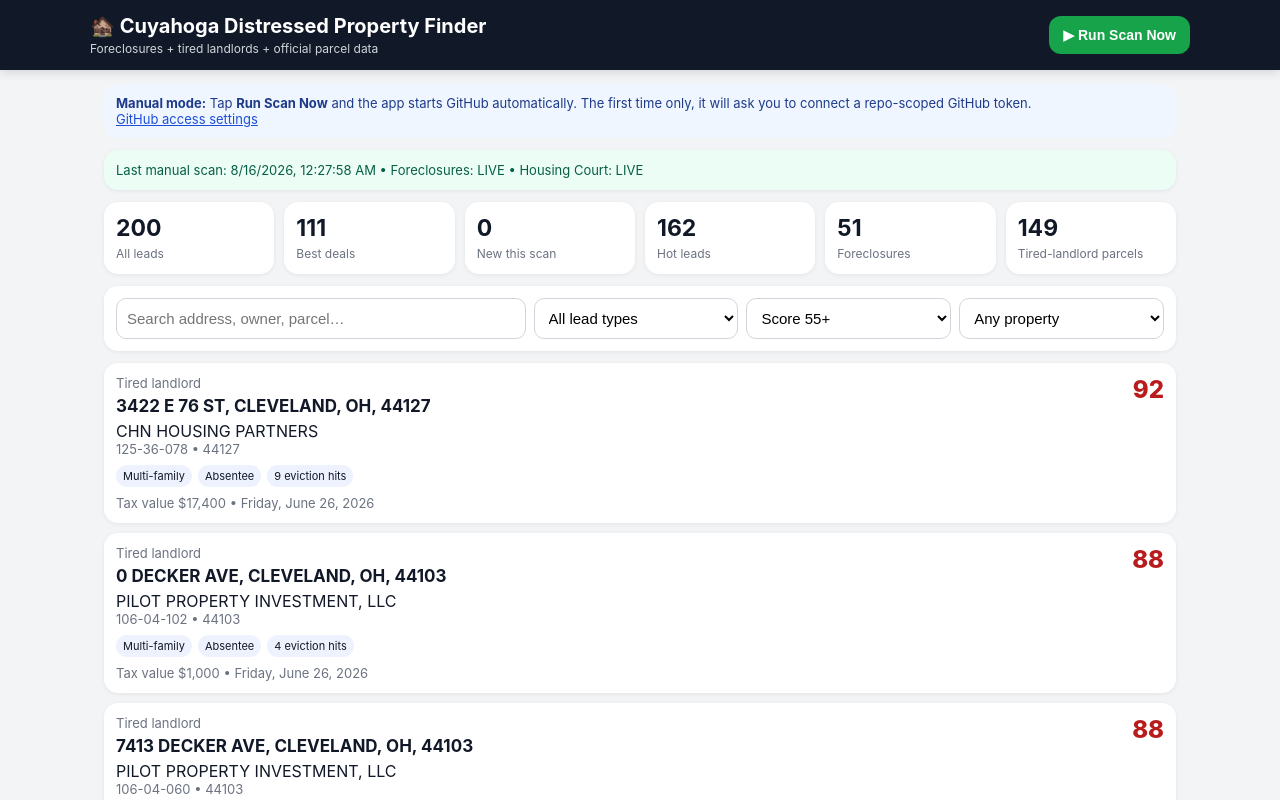
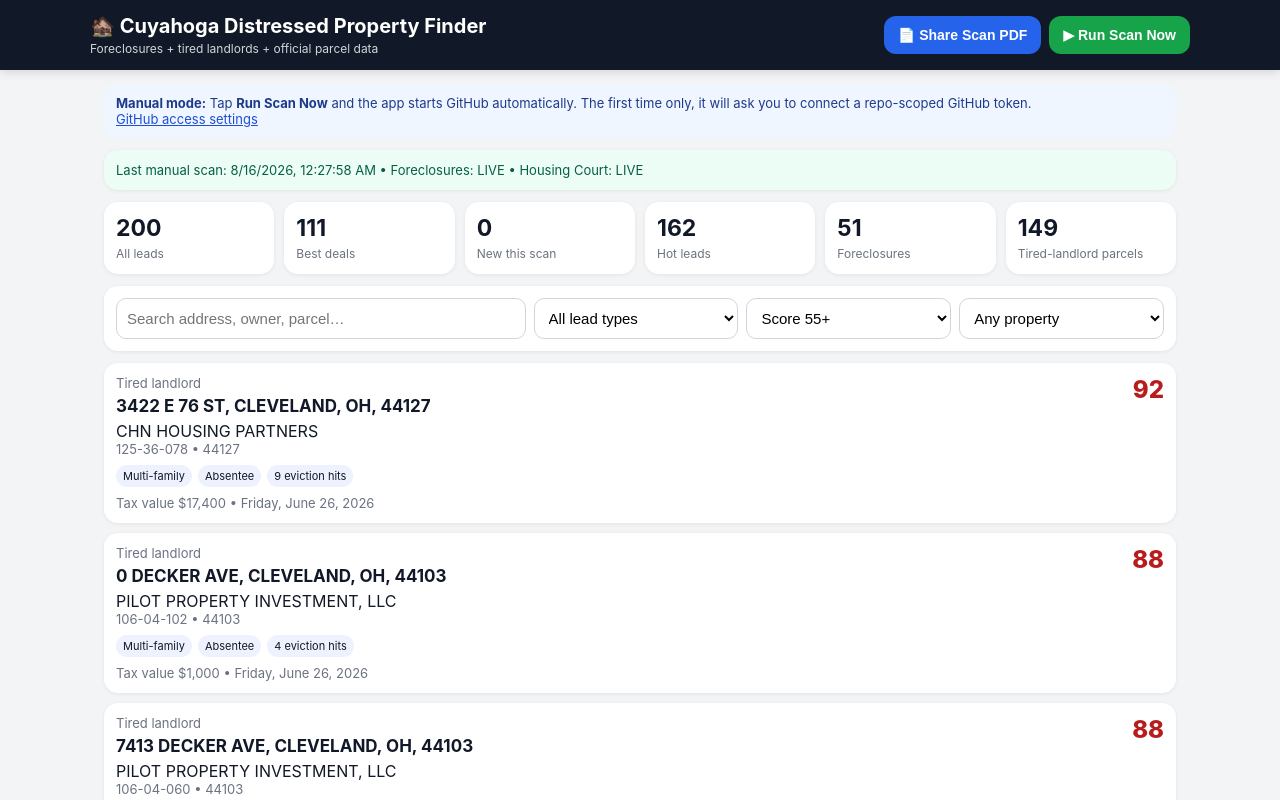
Before and after one commit to pekasdam/-cuyahoga-distressed-property-finder, a plain HTML site: page docs/index.html in a window 1280 px wide. Shown: the top 800 px of the page. Drawn offline with nearby package versions, Linux system fonts and the light colour scheme.

Commit message:
Add complete scan PDF sharing

```diff
--- a/docs/index.html
+++ b/docs/index.html
@@ -29,7 +29,7 @@
   </style>
 </head>
 <body>
-<header><div class="head"><div><h1>🏚️ Cuyahoga Distressed Property Finder</h1><p>Foreclosures + tired landlords + official parcel data</p></div><button id="runScan" class="runbtn" onclick="startScan()">▶ Run Scan Now</button></div></header>
+<header><div class="head"><div><h1>🏚️ Cuyahoga Distressed Property Finder</h1><p>Foreclosures + tired landlords + official parcel data</p></div><div style="display:flex;gap:8px;flex-wrap:wrap;justify-content:flex-end"><button type="button" class="runbtn" style="background:#2563eb" onclick="shareScanPdf()">📄 Share Scan PDF</button><button id="runScan" class="runbtn" onclick="startScan()">▶ Run Scan Now</button></div></div></header>
 <main class="wrap">
   <div class="howto"><b>Manual mode:</b> Tap <b>Run Scan Now</b> and the app starts GitHub automatically. The first time only, it will ask you to connect a repo-scoped GitHub token. <button onclick="openGitHubSetup()">GitHub access settings</button></div>
   <div id="scanStatus" class="notice" style="display:none"></div>
```
